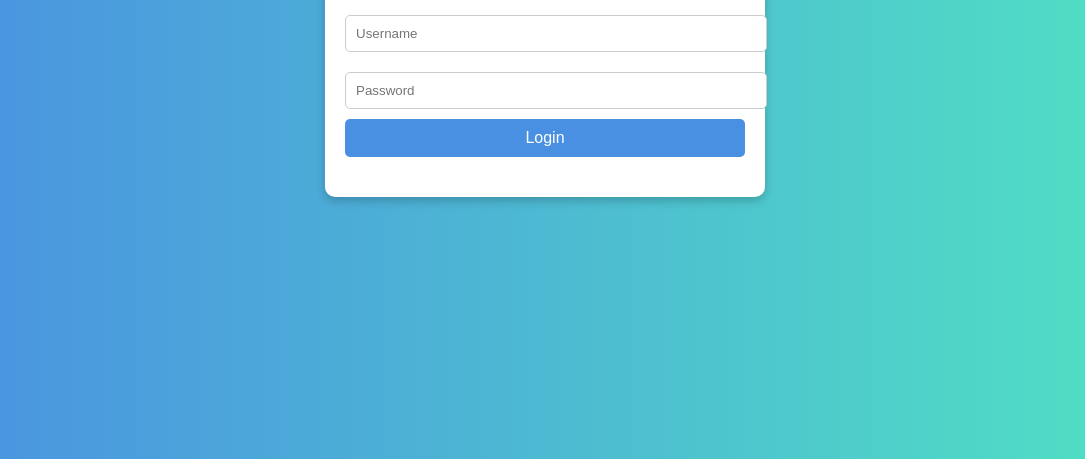
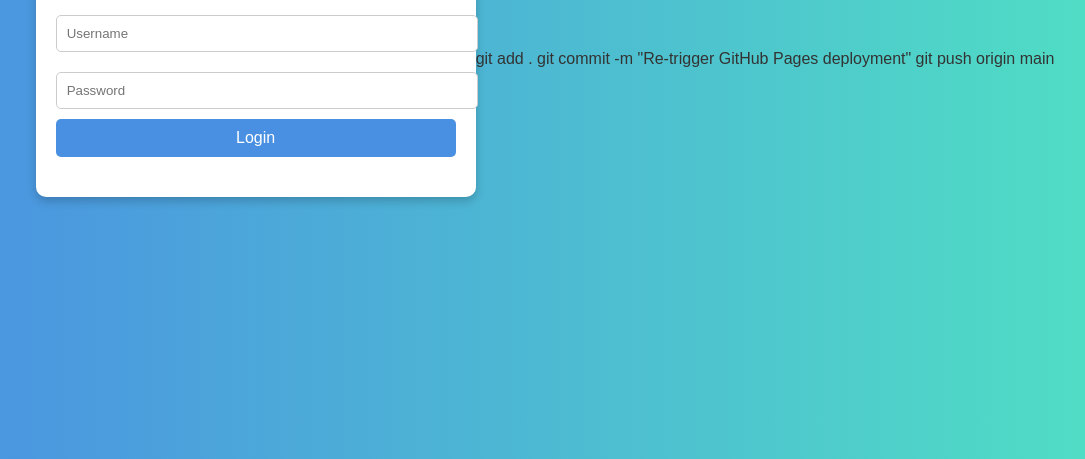
Before and after one commit to Amman-cyber/Budget, a plain HTML site: page index.html in a window 1280 px wide. Shown: the part 341-800 px from the top of the page, without its empty margins (95-1180 px from the left). Drawn offline with Linux system fonts and the light colour scheme.

```diff
--- a/index.html
+++ b/index.html
@@ -19,3 +19,6 @@
     <script src="script.js"></script>
 </body>
 </html>
+git add .
+git commit -m "Re-trigger GitHub Pages deployment"
+git push origin main
```
